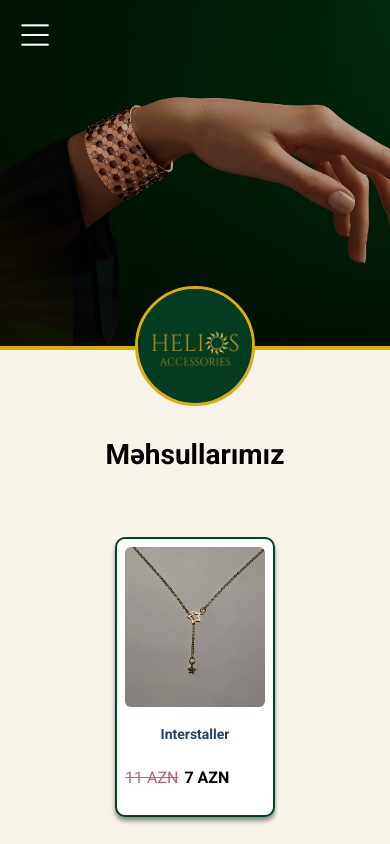
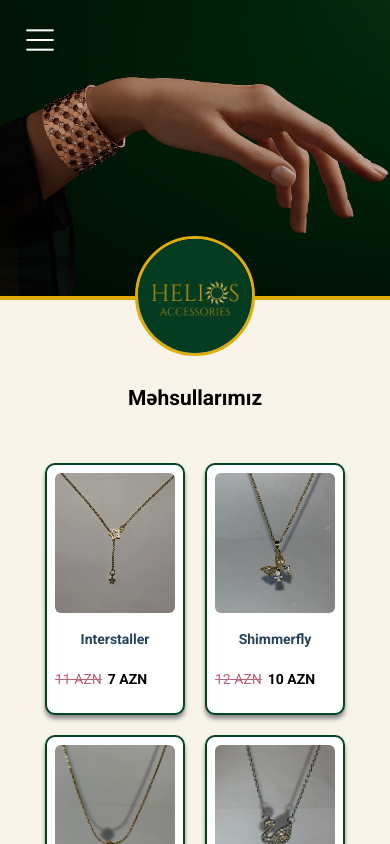
Before and after one commit to Senann05/helios.com, a React (Vite) app: page / in a window 390 px wide. Shown: the top 844 px of the page. Built offline with nearby package versions, Linux system fonts and the light colour scheme; the HTML template or start-up script is replaced by a standard one.

Commit message:
resp modified

```diff
--- a/src/pages/Home.css
+++ b/src/pages/Home.css
@@ -182,14 +182,20 @@ footer h2 {
   margin: 10px 0;
   font-size: 1em;
 }
+/* Mobile Responsive */
+@media screen and (max-width: 768px) {
+  body {
+    font-size: 14px;
+  }
 
-/* Mobile Responsive Styles */
+  header {
+    height: 350px;
+    padding: 0 10px;
+  }
 
-/* Tablet styles (768px and below) */
-@media screen and (max-width: 768px) {
-  header {
-    height: 400px;
-    padding: 0 15px;
+  .hamburger {
+    width: 45px;
+    height: 45px;
   }
 
   .logo {
@@ -197,84 +203,26 @@ footer h2 {
     height: 150px;
   }
 
-  nav h1 {
-    font-size: 35px;
+  .divh3 {
+    margin-top: 45px;
   }
 
   nav {
-    margin-top: 60px;
-    padding: 15px;
-  }
-
-  main > div {
-    padding: 0 15px;
-  }
-
-  main .product-card {
-    width: 180px;
+    margin-top: 55px;
     padding: 10px;
   }
 
-  main .product-card img {
-    height: 180px;
-  }
-
-  main .product-card h3 {
-    font-size: 16px;
-  }
-
-  main .product-price {
-    font-size: 18px;
-  }
-
-  main .product-fake {
-    font-size: 18px;
-  }
-
-  .hamburger {
-    width: 45px;
-    height: 45px;
-  }
-
-  .sidebar-menu {
-    width: 90px;
-    left: -90px;
-  }
-}
-
-/* Mobile styles (480px and below) */
-@media screen and (max-width: 480px) {
-  header {
-    height: 350px;
-    padding: 0 10px;
-  }
-
-  .logo {
-    width: 120px;
-    height: 120px;
-  }
-
   nav h1 {
-    font-size: 28px;
-  }
-
-  nav {
-    margin-top: 50px;
-    padding: 10px;
-  }
-
-  .divh3 {
-    margin-top: 50px;
+    font-size: 1.8em;
   }
 
   main {
     margin-top: 20px;
     margin-bottom: 40px;
-    padding-bottom: 30px;
   }
 
   main > div {
-    padding: 0 10px;
+    padding: 0 15px;
   }
 
   main .product-card {
@@ -287,45 +235,70 @@ footer h2 {
   }
 
   main .product-card h3 {
-    font-size: 14px;
-    margin: 8px 0 4px;
-  }
-
-  main .product-price {
     font-size: 16px;
   }
 
+  main .product-price,
   main .product-fake {
     font-size: 16px;
+  }
+
+  footer {
+    padding: 15px;
+  }
+}
+
+@media screen and (max-width: 480px) {
+  header {
+    height: 300px;
   }
 
   .hamburger {
     width: 40px;
     height: 40px;
-    top: 15px;
-    left: 15px;
+  }
+
+  .background {
+    left: -25%;
+    width: 125%;
+  }
+
+  .logo {
+    width: 120px;
+    height: 120px;
+  }
+
+  nav h1 {
+    font-size: 1.5em;
+  }
+
+  main .product-card {
+    width: 140px;
+  }
+
+  main .product-card img {
+    height: 140px;
+  }
+
+  main .product-card h3 {
+    font-size: 14px;
+    margin: 8px 0 4px;
+  }
+
+  main .product-price,
+  main .product-fake {
+    font-size: 14px;
   }
 
   .sidebar-menu {
+    left: -80px;
     width: 80px;
-    left: -80px;
-  }
-
-  footer {
-    min-height: 120px;
-    padding: 15px;
-  }
-
-  footer h2 {
-    font-size: 0.9em;
   }
 }
 
-/* Extra small mobile styles (320px and below) */
-@media screen and (max-width: 320px) {
+@media screen and (max-width: 360px) {
   header {
-    height: 300px;
-    padding: 0 8px;
+    height: 250px;
   }
 
   .logo {
@@ -334,90 +307,18 @@ footer h2 {
   }
 
   nav h1 {
-    font-size: 24px;
-  }
-
-  nav {
-    margin-top: 40px;
-    padding: 8px;
-  }
-
-  .divh3 {
-    margin-top: 40px;
-  }
-
-  main {
-    margin-top: 15px;
-    margin-bottom: 30px;
-    padding-bottom: 20px;
-  }
-
-  main > div {
-    padding: 0 8px;
+    font-size: 1.3em;
   }
 
   main .product-card {
-    width: 140px;
-    padding: 6px;
+    width: 120px;
   }
 
   main .product-card img {
-    height: 140px;
-  }
-
-  main .product-card h3 {
-    font-size: 12px;
-    margin: 6px 0 3px;
-  }
-
-  main .product-price {
-    font-size: 14px;
-  }
-
-  main .product-fake {
-    font-size: 14px;
-  }
-
-  .hamburger {
-    width: 35px;
-    height: 35px;
-    top: 12px;
-    left: 12px;
-  }
-
-  .sidebar-menu {
-    width: 70px;
-    left: -70px;
-  }
-
-  footer {
-    min-height: 100px;
-    padding: 12px;
-  }
-
-  footer h2 {
-    font-size: 0.8em;
+    height: 120px;
   }
 }
 
-/* Product grid responsiveness */
-@media screen and (max-width: 1200px) {
-  main .product-card {
-    margin: 10px;
-  }
-}
-
-@media screen and (max-width: 768px) {
-  main .product-card {
-    margin: 8px;
-  }
-}
-
-@media screen and (max-width: 480px) {
-  main .product-card {
-    margin: 6px;
-  }
-}
 
 /* Hover effects adjustment for mobile */
 @media (hover: none) {
--- a/src/pages/ProductDetail.tsx
+++ b/src/pages/ProductDetail.tsx
@@ -55,10 +55,10 @@ const ProductDetail = () => {
     11: [luckandlight ,luck, light]
   };
 
-  // Sayfa yüklendiğinde en üste git
+
   useEffect(() => {
     window.scrollTo(0, 0);
-  }, [id]); // id değiştiğinde de tetiklenmesi için
+  }, [id]);
 
   const images = product ? productImages[product.id] || [] : [];
 
```
